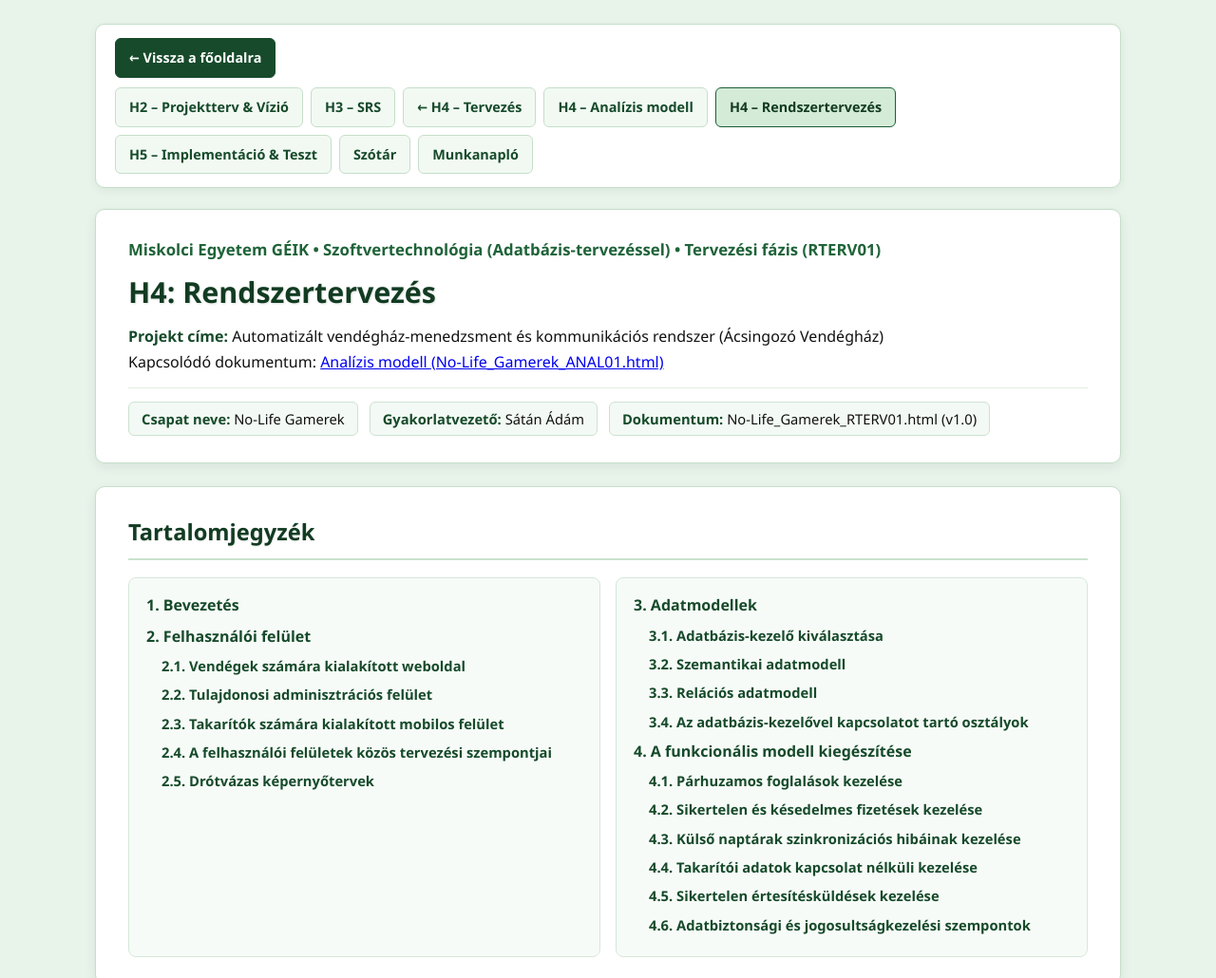
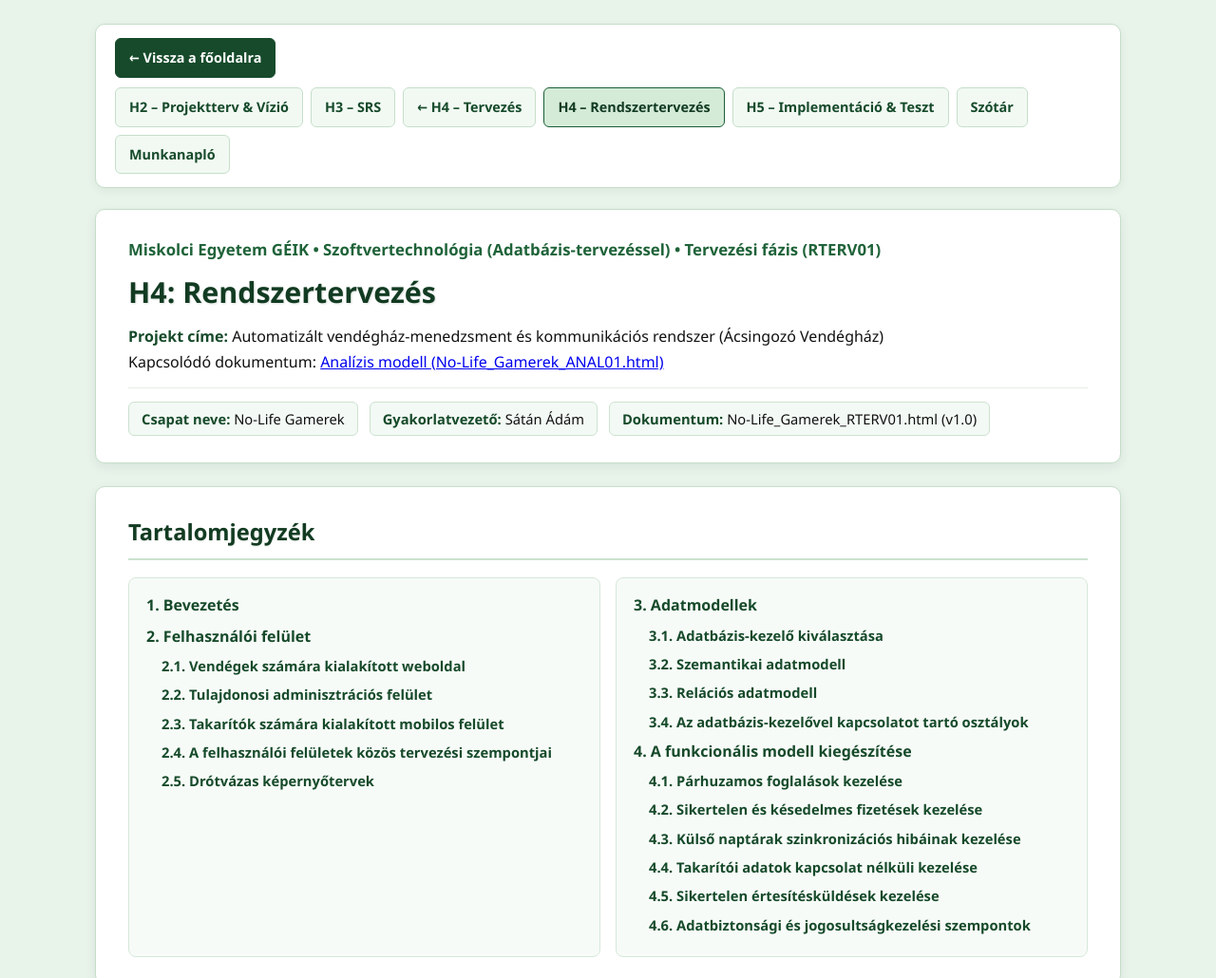
Before and after one commit to szepigang/Szoftvertechnologia, a plain HTML site: page No-Life_Gamerek_RTERV01.html in a window 1280 px wide. Shown: the top 1030 px of the page at 95% size. Drawn offline with Linux system fonts and the light colour scheme.

Commit message:
Add files via upload

```diff
--- a/No-Life_Gamerek_RTERV01.html
+++ b/No-Life_Gamerek_RTERV01.html
@@ -374,12 +374,12 @@
             <a href="Szoftech_h2.html" class="nav-btn">H2 – Projektterv &amp; Vízió</a>
             <a href="Szoftech_h3.html" class="nav-btn">H3 – SRS</a>
             <a href="Szoftech_h4.html" class="nav-btn">&larr; H4 – Tervezés</a>
-            <a href="No-Life_Gamerek_ANAL01.html" class="nav-btn">H4 – Analízis modell</a>
             <a href="No-Life_Gamerek_RTERV01.html" class="nav-btn active">H4 – Rendszertervezés</a>
             <a href="Szoftech_h5.html" class="nav-btn">H5 – Implementáció &amp; Teszt</a>
             <a href="Szotar.html" class="nav-btn">Szótár</a>
             <a href="Munkanaplo.html" class="nav-btn">Munkanapló</a>
         </div>
+    </nav>
     </nav>
 
     <!-- Címlap / Fejléc -->
```
